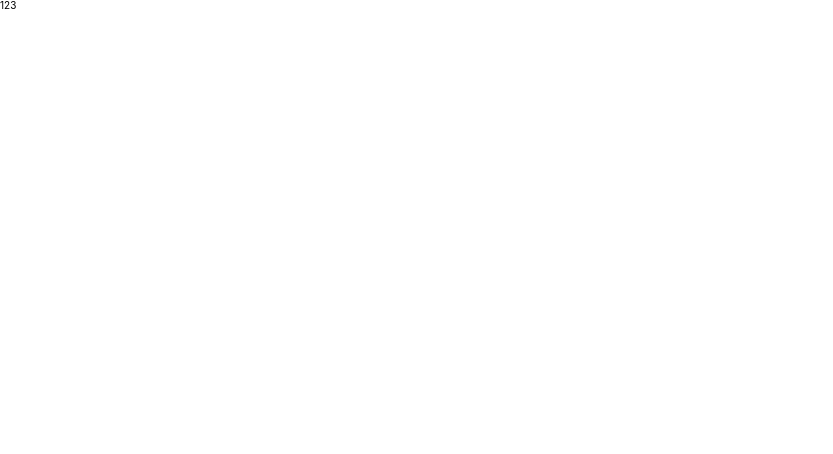
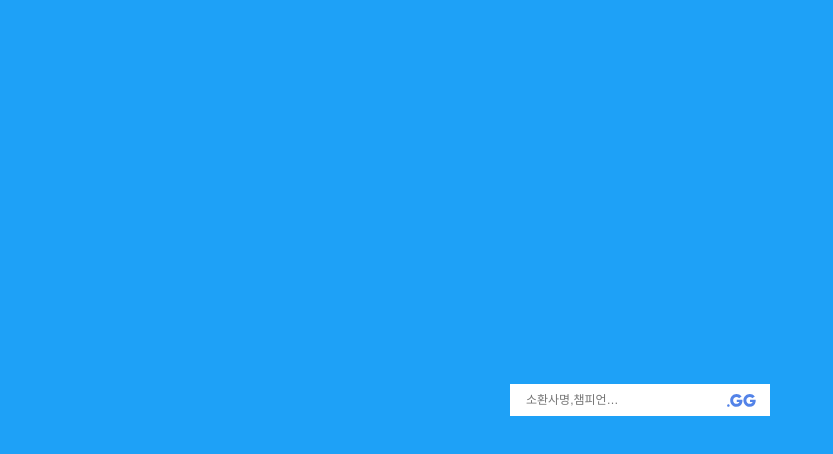
Before and after one commit to byseop/op-gg, a React (Create React App) app: page / in a window 1280 px wide. Shown: the top 454 px of the page, without its empty margins (0-833 px from the left). Built offline with nearby package versions, Linux system fonts and the light colour scheme.

Commit message:
feat: 사용자 검색 인풋 컴포넌트 추가

```diff
--- /dev/null
+++ b/src/components/SummonerSearchInput/SummonerSearchInput.Styled.ts
@@ -0,0 +1,39 @@
+import styled from 'styled-components';
+import SummonerSearchInput from './SummonerSearchInput';
+import iconOPGG from '@assets/images/svg/icon-opgg.svg';
+
+const StyledSummonerSearchInput = styled(SummonerSearchInput)`
+  display: flex;
+  align-items: center;
+  width: 260px;
+  height: 32px;
+  background: var(--white1);
+  padding: 0 14px;
+  box-sizing: border-box;
+  position: relative;
+
+  button {
+    border: none;
+    width: 30px;
+    height: 13px;
+    cursor: pointer;
+    background: transparent url(${iconOPGG});
+    background-size: contain;
+    background-repeat: no-repeat;
+    background-position: center;
+  }
+
+  input {
+    flex: 1;
+    color: var(--text-input-gray);
+    border: none;
+    outline: none;
+    font-size: 1.2rem;
+
+    &:placeholder {
+      color: var(--text-placeholder-gray);
+    }
+  }
+`;
+
+export default StyledSummonerSearchInput;
--- /dev/null
+++ b/src/components/SummonerSearchInput/SummonerSearchInput.tsx
@@ -0,0 +1,45 @@
+import { useRef } from 'react';
+import { useNavigate } from 'react-router-dom';
+
+interface IProps {
+  className?: string;
+}
+
+const SummonerSearchInput: React.FC<IProps> = ({ className }) => {
+  const navigate = useNavigate();
+  const inputRef = useRef<HTMLInputElement>(null);
+
+  /** 사용자 이름으로 검색 */
+  const searchBySummonerName = (name: string) => {
+    navigate(`/summoners/${name}`);
+  };
+
+  /** 검색버튼 클릭 이벤트핸들러 */
+  const handleClickButton = () => {
+    if (!inputRef.current) {
+      return;
+    }
+    searchBySummonerName(inputRef.current.value);
+  };
+
+  /** 검색인풋에서 Enter 시 검색 */
+  const handleKeydownButton = (e: React.KeyboardEvent<HTMLInputElement>) => {
+    if (e.key === 'Enter' && inputRef.current) {
+      searchBySummonerName(inputRef.current.value);
+    }
+  };
+
+  return (
+    <div className={`${className} summoner-search-input`}>
+      <input
+        type="text"
+        placeholder="소환사명,챔피언…"
+        ref={inputRef}
+        onKeyDown={handleKeydownButton}
+      />
+      <button type="button" onClick={handleClickButton} />
+    </div>
+  );
+};
+
+export default SummonerSearchInput;
--- /dev/null
+++ b/src/components/SummonerSearchInput/index.ts
@@ -0,0 +1 @@
+export { default } from './SummonerSearchInput.Styled';
--- a/src/pages/Home.tsx
+++ /dev/null
@@ -1,5 +0,0 @@
-const Home = () => {
-  return <div>123</div>;
-};
-
-export default Home;
--- /dev/null
+++ b/src/pages/Home/Home.Styled.ts
@@ -0,0 +1,12 @@
+import styled from 'styled-components';
+import Home from './Home';
+
+const StyledHome = styled(Home)`
+  display: flex;
+  align-items: center;
+  justify-content: center;
+  height: 100vh;
+  background: var(--bg-primary1);
+`;
+
+export default StyledHome;
--- /dev/null
+++ b/src/pages/Home/Home.tsx
@@ -0,0 +1,15 @@
+import SummonerSearchInput from '@components/SummonerSearchInput';
+
+interface IProps {
+  className?: string;
+}
+
+const Home: React.FC<IProps> = ({ className }) => {
+  return (
+    <div className={`${className} home-content`}>
+      <SummonerSearchInput />
+    </div>
+  );
+};
+
+export default Home;
--- /dev/null
+++ b/src/pages/Home/index.ts
@@ -0,0 +1 @@
+export { default } from './Home.Styled';
--- a/src/styles/globalStyles.ts
+++ b/src/styles/globalStyles.ts
@@ -24,6 +24,10 @@ const GlobalStyle = createGlobalStyle`
     'sans-serif';
   }
   :root {
+    --white1: #fff;
+    --bg-primary1: #1ea1f7;
+    --text-placeholder-gray: #727272;
+    --text-input-gray: #202d37;
   }
 
   body {
--- a/tsconfig.paths.json
+++ b/tsconfig.paths.json
@@ -6,7 +6,8 @@
       "@pages/*": ["src/pages/*"],
       "@components/*": ["src/components/*"],
       "@interfaces/*": ["src/interfaces/*"],
-      "@styles/*": ["src/styles/*"]
+      "@styles/*": ["src/styles/*"],
+      "@assets/*": ["src/assets/*"]
     }
   }
 }
```
Also changed, not shown: src/assets/images/svg/icon-opgg.svg (added).
